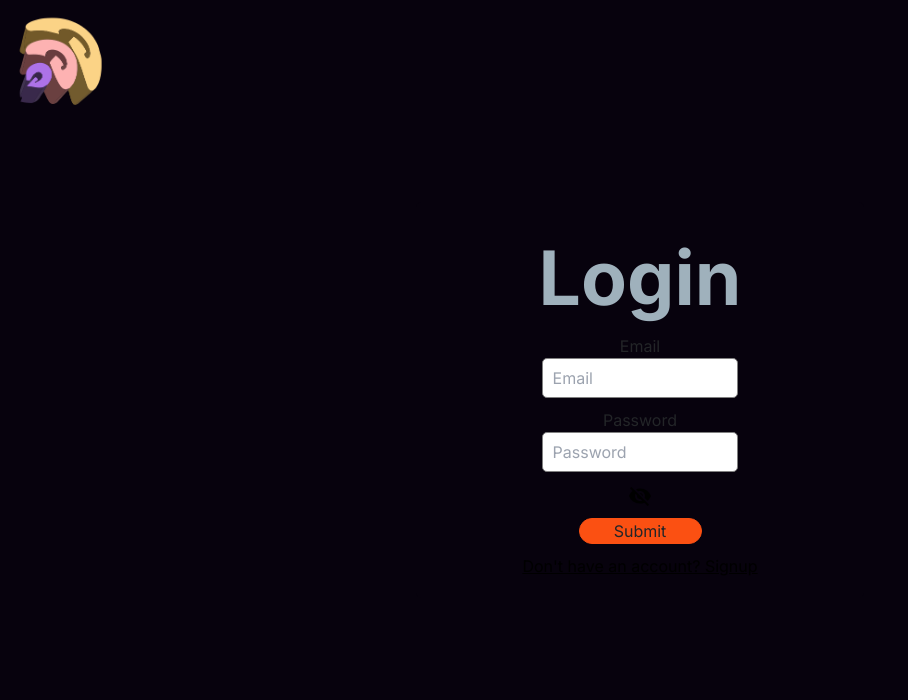
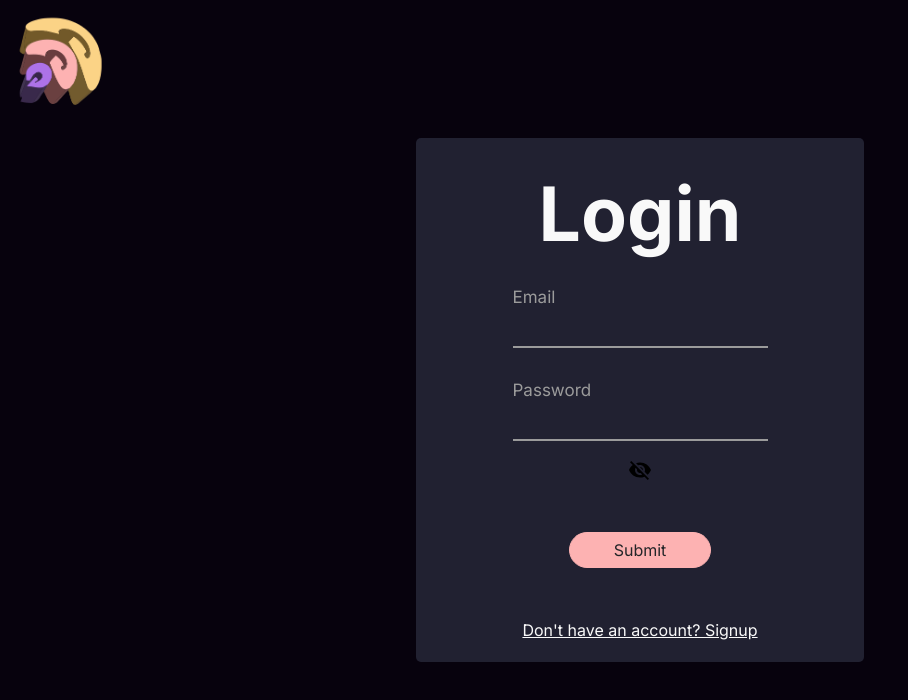
Before and after one commit to C2dricLeroy/groovz-front2, a Next.js app: page /signin in a window 1280 px wide. Shown: the top 700 px of the page, without its empty margins (0-908 px from the left). Built offline with nearby package versions, Linux system fonts and the light colour scheme.

Commit message:
feat(ui): refactor style of the login component TODO: add fonts

```diff
--- a/src/app/signin/page.tsx
+++ b/src/app/signin/page.tsx
@@ -9,6 +9,7 @@ import styles from "@/app/signin/styles.module.css"
 import Visibility from '@mui/icons-material/Visibility';
 import VisibilityOff from '@mui/icons-material/VisibilityOff';
 import useSigninViewModel from "@/viewModels/login/signinViewModel";
+import {Label} from "@mui/icons-material";
 
 
 function Login() {
@@ -22,15 +23,18 @@ function Login() {
             <div className={styles.container}>
                 <h1 className={styles.title}>Login</h1>
                 <form className={styles.form} onSubmit={signinViewModel.signinSubmit}>
-                    <label className={styles.label} htmlFor="email">Email</label>
-                    <input id="email" className={styles.input} type="email" placeholder="Email"
-                           onChange={(e) => signinViewModel.setEmail(e.target.value)}
-                           value={signinViewModel.email} required />
-                    <label className={styles.label} htmlFor="password">Password</label>
-                    <input id="password" className={styles.input} type={signinViewModel.showPassword ? 'text' : 'password'} placeholder="Password"
-                           onChange={(e) => signinViewModel.setPassword(e.target.value)}
-                           onFocus={() => signinViewModel.setError(false)}
-                           value={signinViewModel.password} required />
+                    <div className={`${styles.formGroup} ${styles.field}`}>
+                        <label className={styles.formLabel} htmlFor="Email">Email</label>
+                        <input type="input" className={styles.formField}
+                               onChange={(e) => signinViewModel.setEmail(e.target.value)}
+                               value={signinViewModel.email} required id="Email"/>
+                    </div>
+                    <div className={`${styles.formGroup} ${styles.field}`}>
+                        <label className={styles.formLabel} htmlFor="password">Password</label>
+                        <input type={signinViewModel.showPassword ? 'text' : 'password'} className={styles.formField}  autoComplete="off"
+                               onChange={(e) => signinViewModel.setPassword(e.target.value)}
+                               value={signinViewModel.password} required id="password"/>
+                    </div>
                     {signinViewModel.error && <p className={styles.error}>Invalid email or password. Please try again</p>}
                     <button type='button' className={styles.iconButton} onClick={() => signinViewModel.setShowPassword(!signinViewModel.showPassword)}>
                         {signinViewModel.showPassword ? <Visibility /> : <VisibilityOff />}
--- a/src/app/signin/styles.module.css
+++ b/src/app/signin/styles.module.css
@@ -11,27 +11,45 @@
     border: 1px solid red;
 }
 
-.input {
-    height: 40px;
-    width: 80%;
-    border: 1px solid gray;
-    margin-bottom: 10px;
-    padding-left: 10px;
-    border-radius: 5px;
-    color: #232528;
-    background-color: white;
-    cursor: pointer;
-}
-
 .title {
     font-size: 75px;
-    color: #9FB1BC;
+    color: #F9F9F9;
     font-weight: bold;
 }
 
+.formGroup {
+    display: flex;
+    flex-direction: column;
+    justify-content: center;
+    align-items: start;
+    padding: 15px;
+    width: 100%;
+}
 
-.label {
-    color: #232528;
+.formField {
+    font-family: inherit;
+    width: 100%;
+    border: none;
+    border-bottom: 2px solid #9b9b9b;
+    outline: 0;
+    font-size: 17px;
+    color: #fff;
+    background: transparent;
+    padding: 5px;
+    transition: border-color 0.2s;
+}
+
+.formLabel {
+    font-size: 17px;
+    color: #9b9b9b;
+}
+
+.formField:focus {
+    padding-bottom: 6px;
+    font-weight: 700;
+    border-width: 3px;
+    border-image: linear-gradient(to right, #A67171, #FDB2B2);
+    border-image-slice: 1;
 }
 
 .container {
@@ -40,7 +58,7 @@
     justify-content: center;
     align-items: center;
     padding: 20px;
-    background-color: #07020D;
+    background-color: #212131;
     margin: auto;
     width: 35%;
     height: auto;
@@ -57,27 +75,29 @@
 }
 
 .button {
-    background-color: #FB5012;
+    background-color: #FDB2B2;
     color: #232528;
     border-radius: 20px;
     cursor: pointer;
-    border: 1px solid #FB5012;
+    border: 1px solid #FDB2B2;
     width: 50%;
-    margin: 10px;
-
+    margin: 50px;
+    padding: 5px 10px;
 }
 
 .button:hover {
     background-color: transparent;
-    color: #FB5012;
+    color: #FDB2B2;
+    font-weight: bold;
 }
 
 .underline {
+    color: #F9F9F9;
     text-decoration: underline;
 }
 
 .underline:hover {
-    color: darkgray;
+    color: #F1F1F1;
 }
 
 .logo {
```
